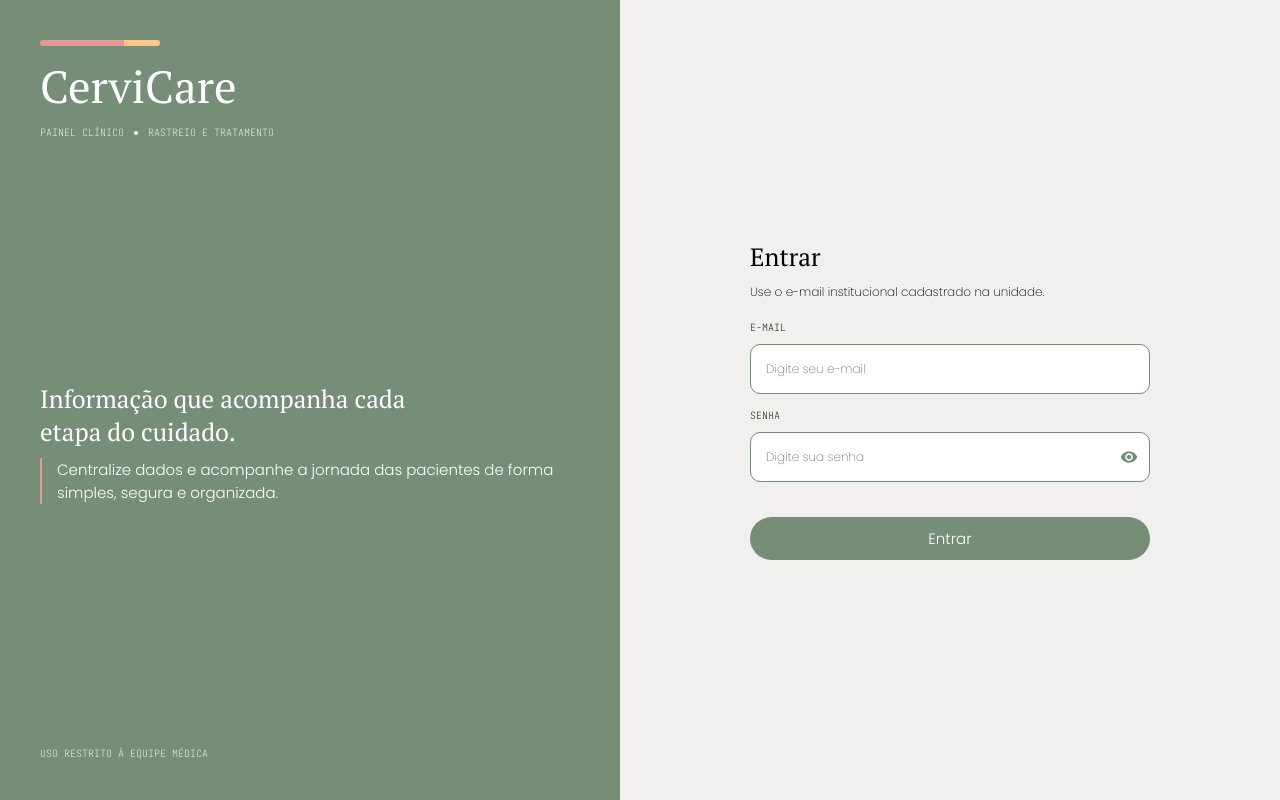
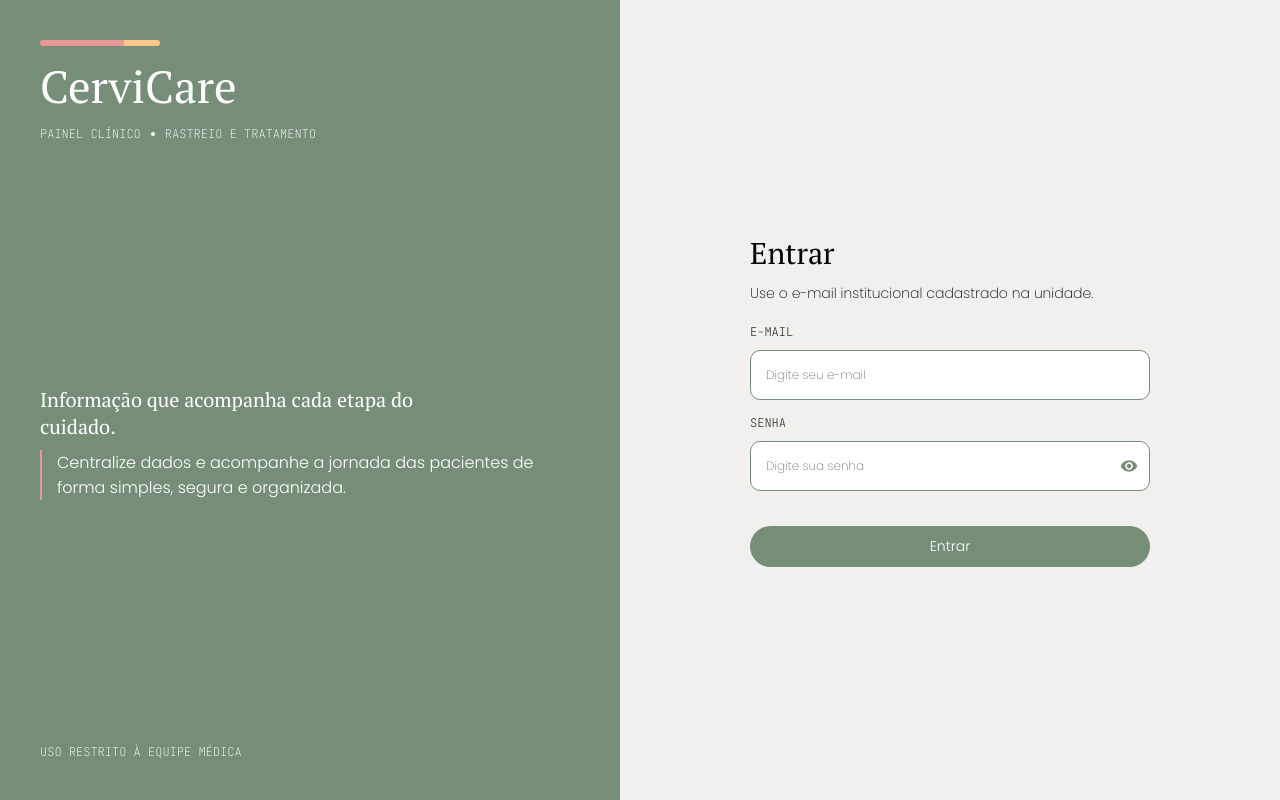
Before and after one commit to CarolGMilano/TCC-aplicacao_medica, an Angular app in the folder frontend-web/: page /login in a window 1280 px wide. Built offline with nearby package versions, Linux system fonts and the light colour scheme.

Commit message:
style: ajusta elementos visuais da tela de login

```diff
--- a/frontend-web/src/app/features/auth/login/login.scss
+++ b/frontend-web/src/app/features/auth/login/login.scss
@@ -46,7 +46,7 @@
           gap: 8px;
           font-family: var(--fonte-secundaria);
           font-weight: lighter;
-          font-size: 10px;
+          font-size: var(--tam-texto-auxiliar);
           text-transform: uppercase;
           color: var(--cor-texto-primario-claro);
           margin: 0;
@@ -70,7 +70,7 @@
         margin: 0;
         width: 400px;
         font-family: var(--fonte-detalhe);
-        font-size: 25px;
+        font-size: var(--tam-texto-titulo-secao);
         color: var(--cor-texto-primario-claro);
       }
 
@@ -78,7 +78,7 @@
         margin: 0;
         width: 500px;
         font-family: var(--fonte-primaria);
-        font-size: 15px;
+        font-size: var(--tam-texto-subtitulo);
         font-weight: 300;
         color: var(--cor-texto-primario-claro);
         padding-left: 15px;
@@ -89,7 +89,7 @@
     .esquerda-rodape {
       font-family: var(--fonte-secundaria);
       font-weight: lighter;
-      font-size: 10px;
+      font-size: var(--tam-texto-auxiliar);
       text-transform: uppercase;
       color: var(--cor-texto-primario-claro);
       margin: 0;
@@ -115,13 +115,13 @@
 
         .cabecalho-titulo {
           font-family: var(--fonte-detalhe);
-          font-size: 25px;
+          font-size: var(--tam-texto-titulo-pagina);
           margin: 0;
         }
 
         .cabecalho-subtitulo {
           font-family: var(--fonte-primaria);
-          font-size: 12px;
+          font-size: var(--tam-texto-padrao);
           font-weight: 200;
           margin: 0;
         }
@@ -140,7 +140,7 @@
 
           label {
             font-family: var(--fonte-secundaria);
-            font-size: 10px;
+            font-size: var(--tam-texto-label);
             font-weight: 200;
             color: var(--cor-texto-primario-escuro);
             text-transform: uppercase;
@@ -152,7 +152,7 @@
             border: 1px solid var(--cor-primaria);
             font-family: var(--fonte-primaria);
             font-weight: 200;
-            font-size: 12px;
+            font-size: var(--tam-texto-auxiliar);
             background-color: var(--cor-fundo-secundario);
             outline: none;
 
@@ -202,7 +202,7 @@
 
           .campo-erro {
             font-family: var(--fonte-primaria);
-            font-size: 10px;
+            font-size: var(--tam-texto-auxiliar);
             font-weight: 200;
             color: var(--cor-erro);
           }
@@ -212,7 +212,7 @@
           background-color: var(--cor-primaria);
           font-family: var(--fonte-primaria);
           color: var(--cor-texto-primario-claro);
-          font-size: 15px;
+          font-size: var(--tam-texto-botao);
           font-weight: 300;
           padding: 10px;
           border: none;
@@ -230,7 +230,7 @@
         margin: 0;
         font-family: var(--fonte-primaria);
         font-weight: 200;
-        font-size: 12px;
+        font-size: var(--tam-texto-padrao);
         color: var(--cor-erro);
       }
     }
```
